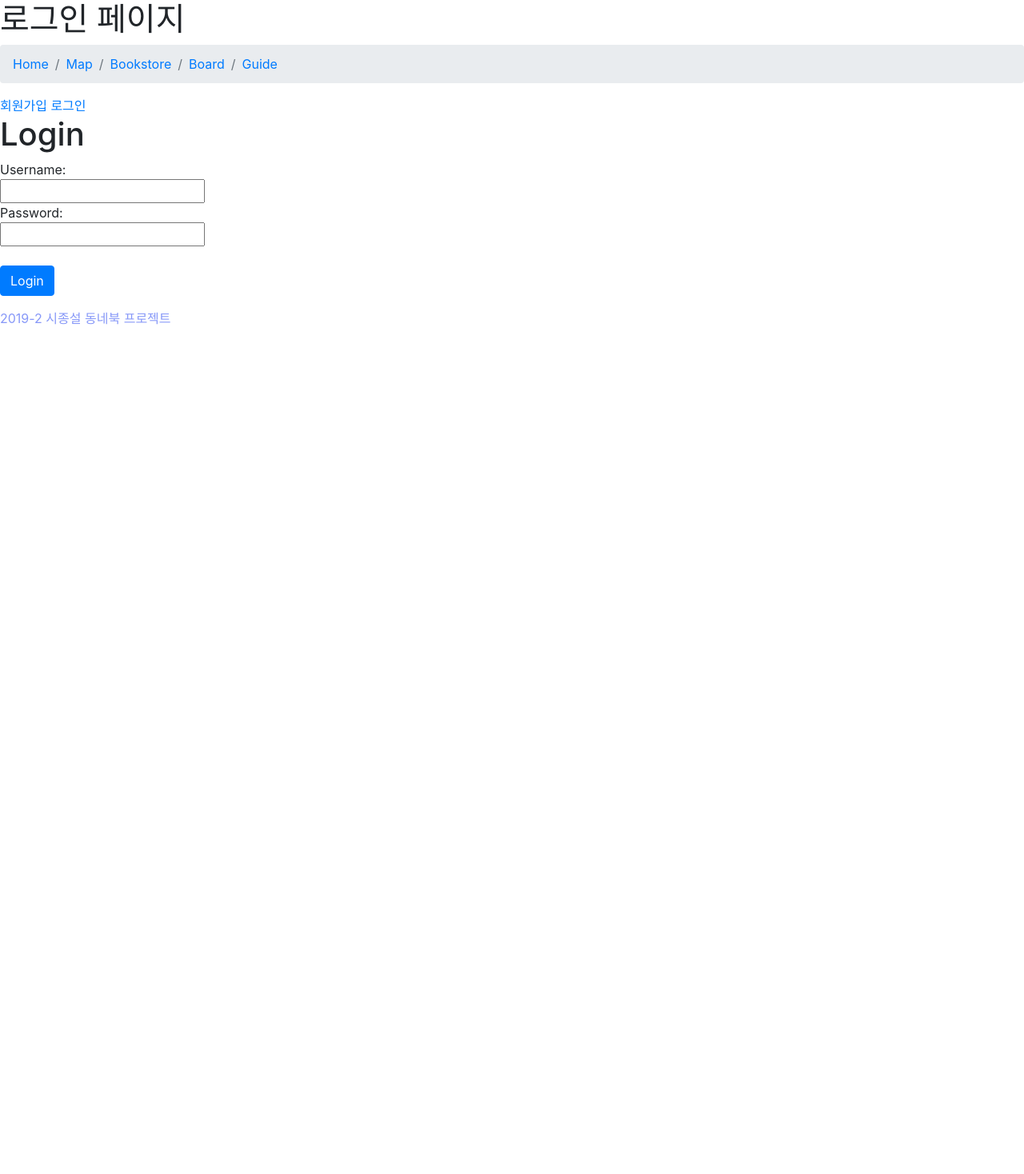
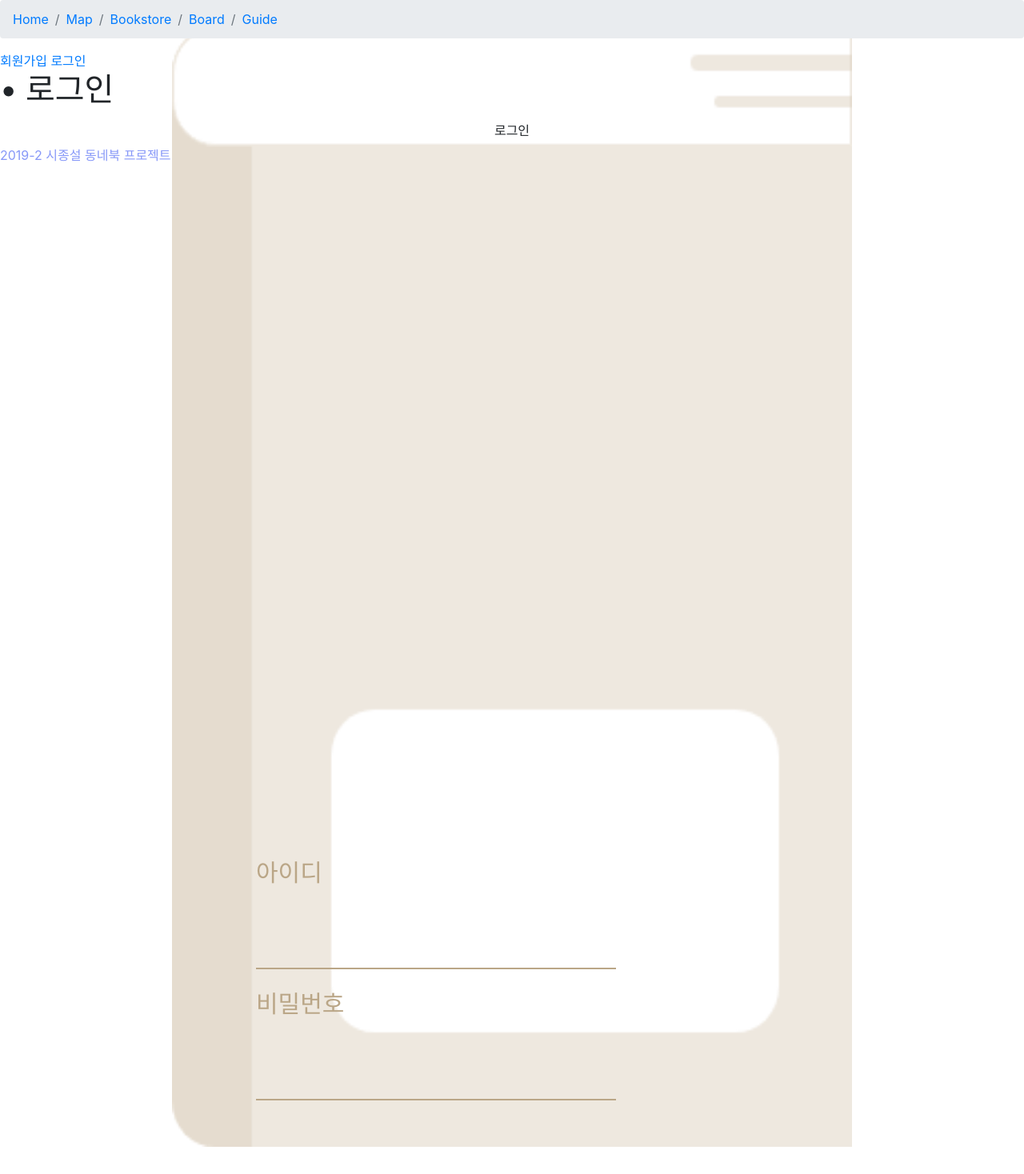
Before and after one commit to yunaeunh/newdnb, a Django app: page /main/login/ in a window 1280 px wide. Shown: the whole page at 80% size. Run offline with Django 3.2, Linux system fonts and the light colour scheme; some libraries are stand-ins or nearby versions; some web fonts are replaced.

Commit message:
20191007

```diff
--- a/DNbookproject/settings.py
+++ b/DNbookproject/settings.py
@@ -41,6 +41,7 @@ INSTALLED_APPS = [
     'bookmap.apps.BookmapConfig',
     'others.apps.OthersConfig',
     'bootstrap4',
+    'rest_framework'
 ]
 
 MIDDLEWARE = [
--- a/bookmap/models.py
+++ b/bookmap/models.py
@@ -1,6 +1,8 @@
 from django.db import models
 from django.core.validators import RegexValidator
-#from csvImporter.model import CsvDbModel
+from django.contrib.auth.models import User
+from main.models import *
+
 # Create your models here.
 
 class BookStore(models.Model):
@@ -13,6 +15,7 @@ class BookStore(models.Model):
     img = models.ImageField(upload_to='store/', null=True)
     like_count = models.PositiveIntegerField(default=0)
     email = models.EmailField(null=True)
+    boss = models.ForeignKey(User, null=True, on_delete=models.CASCADE) #보스 프로필 데려와야하지않으까..?
 
     def __str__(self):
         return self.name
--- a/bookmap/views.py
+++ b/bookmap/views.py
@@ -22,4 +22,4 @@ def realmap(request):
         name.append(a.name)
     addrlist = simplejson.dumps(addr)
     namelist = simplejson.dumps(name)
-    return render(request, 'realmap.html', {'bs' : bookstores, 'bsaddr' : addrlist, 'bsname' : namelist})
+    return render(request, 'realmap.html', {'bs':bookstores, 'bsaddr' : addrlist, 'bsname' : namelist})
--- /dev/null
+++ b/main/static/css/login.css
@@ -0,0 +1,75 @@
+@font-face { font-family: 'YiSunShinDotumM'; src: url('https://cdn.jsdelivr.net/gh/projectnoonnu/noonfonts_two@1.0/YiSunShinDotumM.woff') format('woff'); font-weight: normal; font-style: normal; }
+@font-face { font-family: 'BBTreeGL'; src: url('https://cdn.jsdelivr.net/gh/projectnoonnu/noonfonts_nine_@1.1/BBTreeGL.woff') format('woff'); font-weight: normal; font-style: normal; }
+
+
+body{
+    background-image: url("../images/background_login.png");
+    background-repeat: no-repeat;
+    background-position: center;
+    background-size: 850px 1400px;
+}
+.loginbox{
+    position: fixed;
+    width: 450px;
+    top: 1080px;
+    left: 320px;
+}
+.inp {
+    position: relative;
+    margin: auto;
+    width: 100%;
+    margin-bottom: 2rem;
+}
+.inp .label {
+    position: absolute;
+    top: 16px;
+    left: 0;
+    font-family: 'BBTreeGL';
+    font-size: 40px;
+    color: #DED2C0;
+    transform-origin: 0 0;
+    transition: all 0.2s ease;
+}
+.inp .border {
+    position: absolute;
+    bottom: 0;
+    left: 0;
+    height: 5px;
+    width: 100%;
+    background: #615136;
+    transform: scaleX(0);
+    transform-origin: 0 0;
+    transition: all 0.15s ease;
+}
+.inp input {
+    -webkit-appearance: none;
+    width: 100%;
+    border: 0;
+    font-family: inherit;
+    padding-top: 80px;
+    padding-bottom: 50px;
+    height: 48px;
+    font-family: 'YiSunShinDotumM';
+    font-size: 40px;
+    border-bottom: 2px solid #BAA687;
+    background: none;
+    border-radius: 0;
+    color: #615136;
+    transition: all 0.15s ease;
+}
+
+.inp input:not(:placeholder-shown) + span {
+    color: #BAA687;
+    transform: translateY(-26px) scale(0.75);
+}
+.inp input:focus {
+    background: none;
+    outline: none;
+}
+.inp input:focus + span {
+    color: #615136;
+    transform: translateY(-26px) scale(0.75);
+}
+.inp input:focus + span + .border {
+    transform: scaleX(1);
+}
--- a/main/templates/boss.html
+++ b/main/templates/boss.html
@@ -12,7 +12,7 @@
     {% csrf_token %}
     책방 이름:
     {% if bsname %}
-    <input name="storename" type="text" value="{{bsname}}">
+    <input name="storename" type="text" value="{{bsname}}" readonly/>
     {% else %}
     <a href="{% url 'bossbook' %}">내 책방 찾기</a>
     {% endif %}
--- a/main/templates/bossbook.html
+++ b/main/templates/bossbook.html
@@ -17,7 +17,7 @@
     {% for bookstore in bookstores.all %}
     <tr>
     <form method="GET" action="{% url 'boss' %}">
-        <td><input name="bsname" value="{{bookstore.name}}"></td>
+        <td><input name="bsname" value="{{bookstore.name}}" readonly /></td>
         <td>{{bookstore.addr}}</td>
         <td>{{bookstore.phone_number}}</td>
         <td>{{bookstore.site}}</td>
--- a/main/templates/login.html
+++ b/main/templates/login.html
@@ -1,15 +1,42 @@
-<h1>로그인 페이지</h1>
 {% extends 'base.html' %}
 {% block content %}
+{% load staticfiles %}
 
+<head>
+    <link rel="stylesheet" type="text/css" href="{% static 'css/login.css' %}">
+</head>
+<body>
    {% if error %}
    {{ error }}
    <br>
    <br>
    {% endif %}
 
-<h1>Login</h1>
+   <h1>• 로그인</h1>
+       <form action="{% url 'login' %}" method='POST'>
+        {% csrf_token %}
+        <div class="loginbox">
+            <label for="inp" class="inp">
+            <input name="username" type="text" id="inp">
+            <span class="label">아이디</span>
+            <span class="border"></span>
+            </label>
 
+            <label for="inp" class="inp">
+            <input name="password" type="password" id="inp">
+            <span class="label">비밀번호</span>
+            <span class="border"></span>
+            </label>
+        </div>
+        {% if error %}
+            <div class="alert alert-danger account-alert" role="alert">
+                {{ error }}
+            </div>
+        {% endif %}
+        <div class="d-flex justify-content-center">
+            <button type="submit" class='btn confirm-btn'>로그인</button>
+        </div>
+   {% comment %} <div class="loginbox">
       <form method="POST" action="{% url 'login'%}">
          {% csrf_token %}
          Username:
@@ -23,7 +50,7 @@
          <br>
          <input class="btn btn-primary" type="submit" value="Login">
       </form>
-
-
+   </div> {% endcomment %}
+</body>
 
 {% endblock %}
--- a/main/templates/signup.html
+++ b/main/templates/signup.html
@@ -6,7 +6,9 @@
 <br>
 <br>
 {% endif %}
-<a href="{% url 'boss' %}">책방 주인으로 가입하기</a>
-<a href="{% url 'normal' %}">일반 회원으로 가입하기</a>
+<br>
+<br>
+<a href="{% url 'boss' %}">책방 주인으로 가입하기</a><br>
+<a href="{% url 'normal' %}">일반 회원으로 가입하기</a><br>
 
 {% endblock %}
--- a/main/views.py
+++ b/main/views.py
@@ -43,7 +43,7 @@ def boss(request):
        # User has info and wants an account now! 즉 [signup!]버튼을 눌렀을 때 일어나는 일
        if request.POST['password1'] == request.POST['password2']:
            try:
-               user = User.objects.get(Username=request.POST['username'])
+               user = User.objects.get(username=request.POST['username'])
                return render(request, 'boss.html', {'error': 'Username has already been taken'})
            except User.DoesNotExist:
                 user = User.objects.create_user(
@@ -55,6 +55,11 @@ def boss(request):
                 introduce=request.POST['introduce']
                 bossprofile = Bossprofile(user=user, nickname=nickname, email=email, introduce=introduce)
                 bossprofile.save()
+                #선택한 책방 이름에 맞는 책방모델에 >>>책방모델.add(bossprofile), >>>책방모델.save()
+                storename = request.POST['storename']
+                bookstore = BookStore.objects.get(name=storename)
+                bookstore.boss=User.objects.get(username=user)
+                bookstore.save()
                 auth.login(request, user)
                 return redirect('home')
        else:
```
Also changed, not shown: bookmap/addr.txt (deleted, +0 -71 lines), bookmap/templates/realmap.html (+2 -7 lines), main/models.py (+3 -4 lines), bookmap/migrations/0008_bookstore_boss.py (added), delete_data.py (renamed from test2.py), load_data.py (renamed from test.py), main/migrations/0005_bossprofile_mystore.py (added), main/migrations/0006_remove_bossprofile_mystore.py (added), main/static/images/background_login.png (added). Lines whose indentation alone changed are shown as unchanged.
